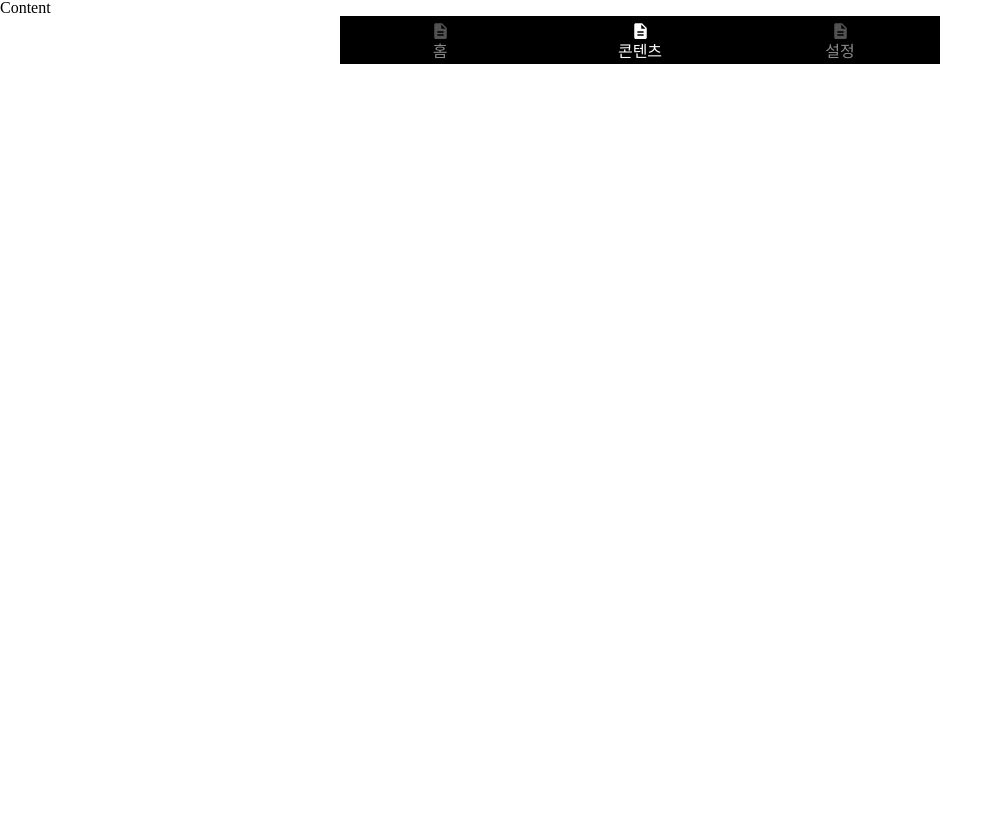
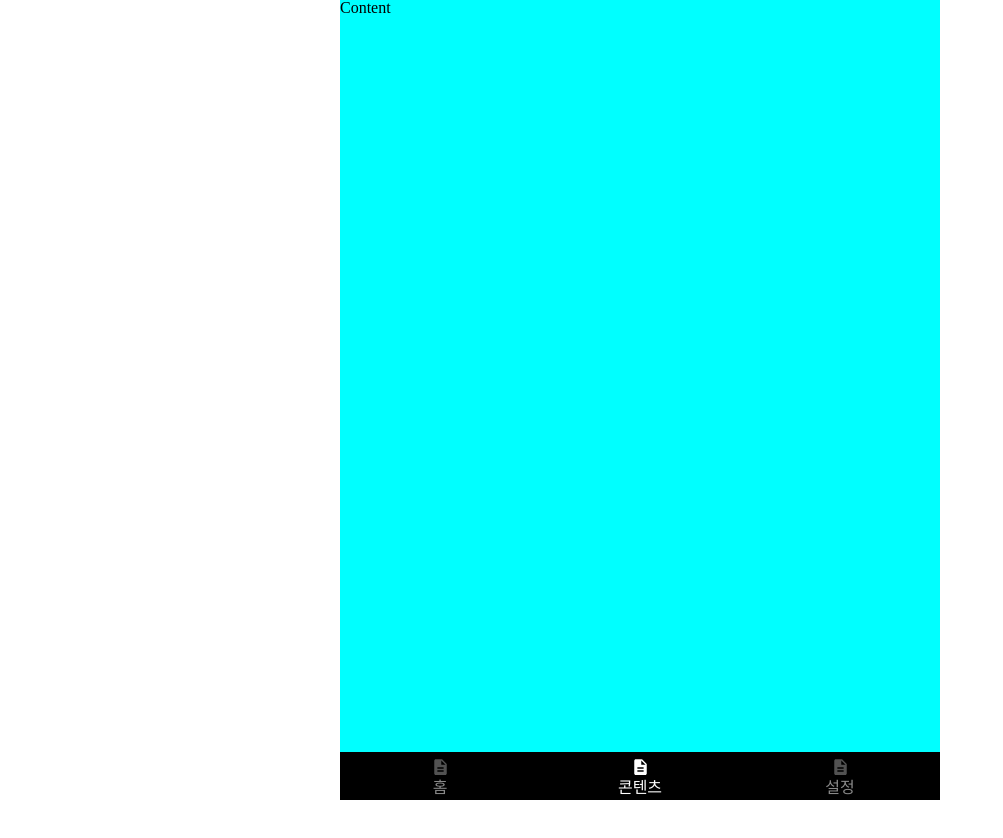
Before and after one commit to no-commit-today/dev-a-nice-day-front, a Next.js app: page /content in a window 1280 px wide. Shown: the top 838 px of the page, without its empty margins (0-1003 px from the left). Before the commit the page ends 800 px from the top, so only its background shows below. Built offline with nearby package versions, Linux system fonts and the light colour scheme; a web font is replaced by a local one.

Commit message:
feat/ content, setting css 적용

```diff
--- /dev/null
+++ b/src/app/content/page.module.css
@@ -0,0 +1,6 @@
+.container {
+  background-color: aqua;
+  max-width: 600px;
+  margin: 0 auto;
+  height: 100dvh;
+}
--- a/src/app/content/page.tsx
+++ b/src/app/content/page.tsx
@@ -1,5 +1,7 @@
+import styles from "./page.module.css";
+
 const Content = () => {
-  return <div>Content</div>;
+  return <div className={styles.container}>Content</div>;
 };
 
 export default Content;
--- /dev/null
+++ b/src/app/setting/page.module.css
@@ -0,0 +1,6 @@
+.container {
+  background-color: aqua;
+  max-width: 600px;
+  margin: 0 auto;
+  height: 100dvh;
+}
--- a/src/app/setting/page.tsx
+++ b/src/app/setting/page.tsx
@@ -1,5 +1,7 @@
+import styles from "./page.module.css";
+
 const Setting = () => {
-  return <div>Setting</div>;
+  return <div className={styles.container}>Setting</div>;
 };
 
 export default Setting;
```
